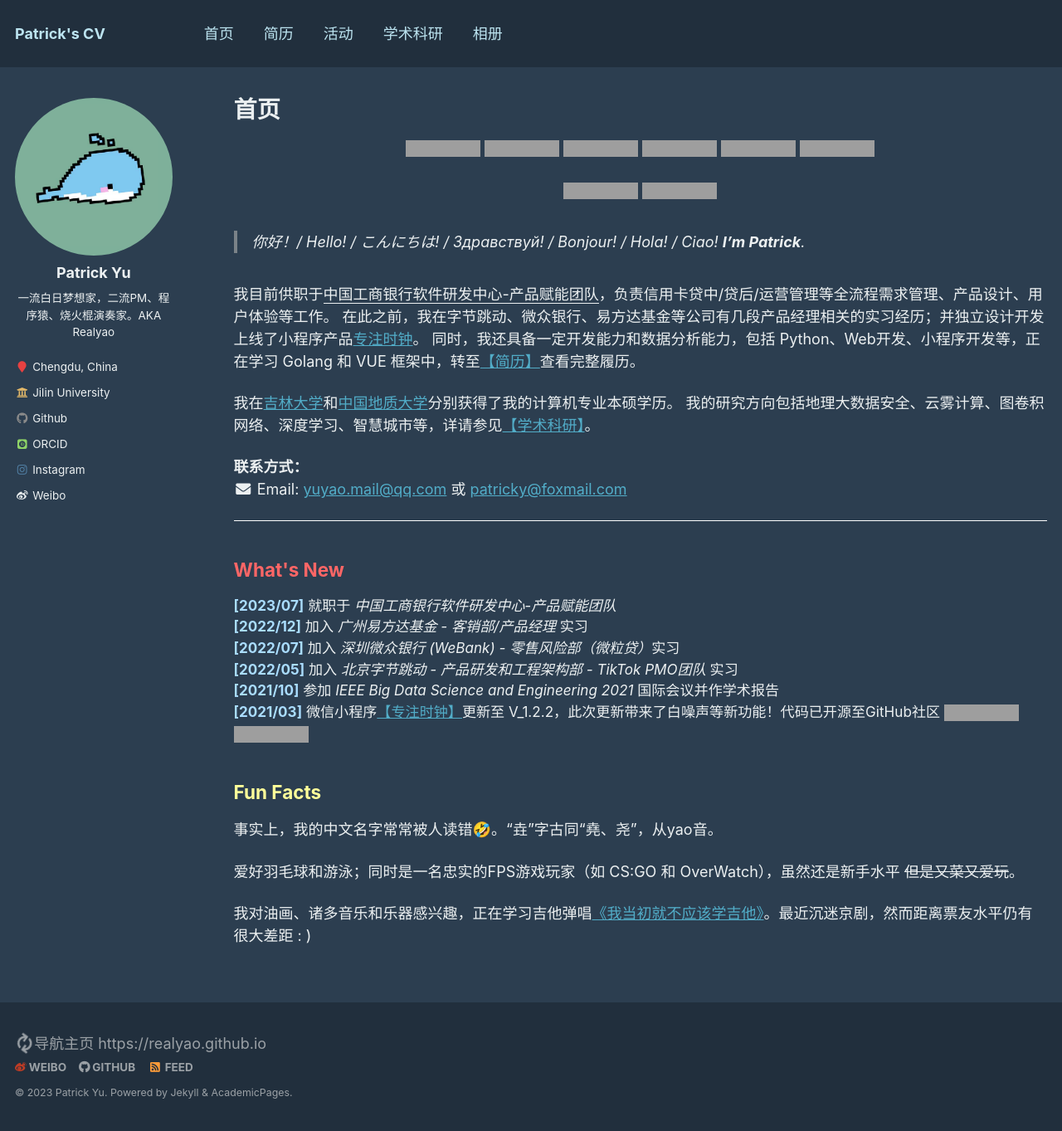
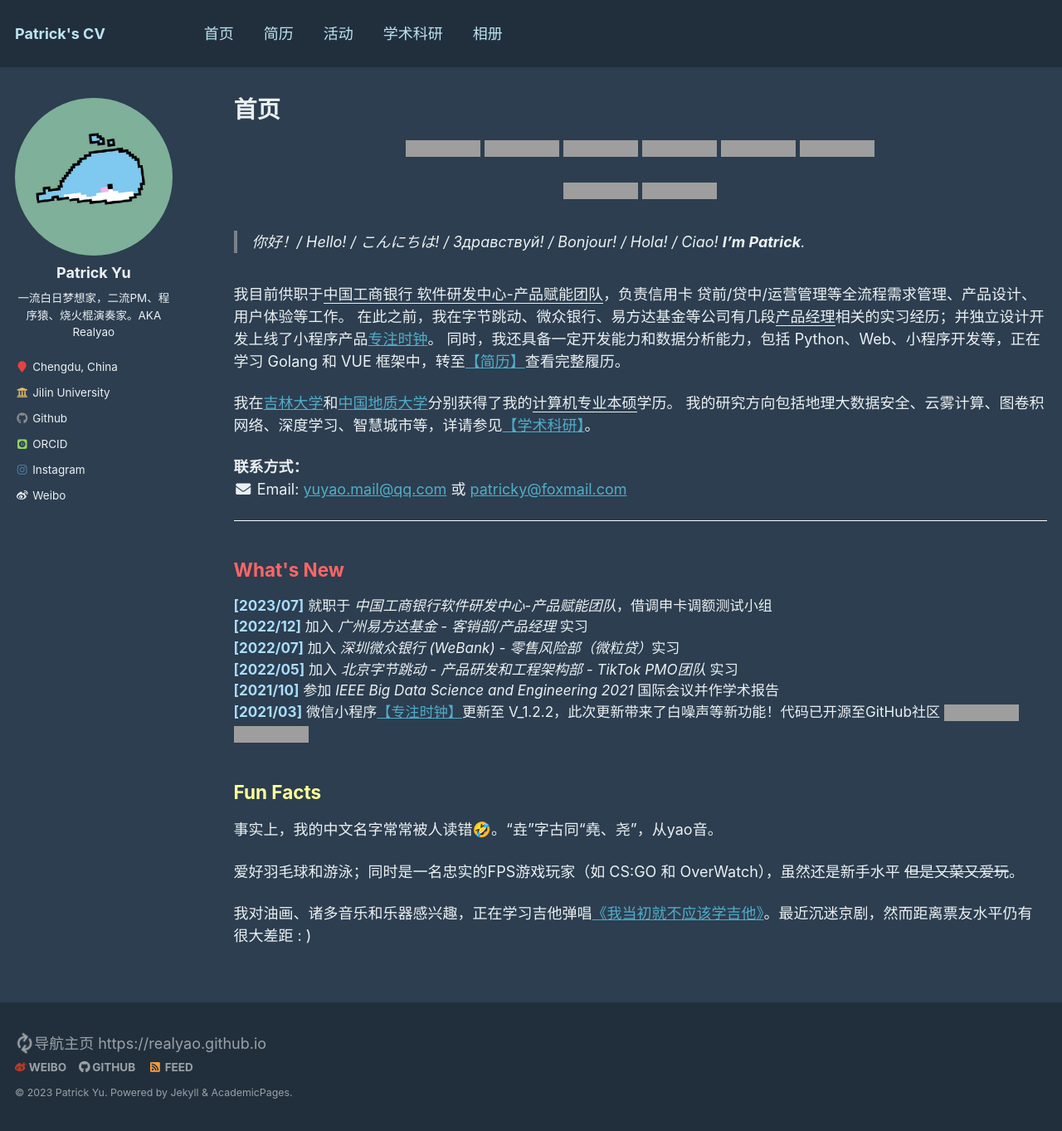
Before and after one commit to yuyaoCV/yuyaoCV.github.io, a Jekyll site: the page built from _pages/about.md, in a window 1280 px wide and 1363 px high, cut to the strip 0-1363 px from the top of the window. Shown: the whole strip at 83% size. Built offline with Jekyll 4.4.1, drawn with Linux system fonts in a browser that asks for light colours; some web fonts are replaced; grey boxes are pictures that could not be loaded.

Commit message:
Update about.md

```diff
--- a/_pages/about.md
+++ b/_pages/about.md
@@ -28,11 +28,11 @@
 <!-------------------->
 > 你好！/ Hello! / こんにちは! / Здравствуй! / Bonjour! / Hola! / Ciao!  **I'm Patrick**.
 
-我目前供职于<u>中国工商银行软件研发中心-产品赋能团队</u>，负责信用卡贷中/贷后/运营管理等全流程需求管理、产品设计、用户体验等工作。
-在此之前，我在字节跳动、微众银行、易方达基金等公司有几段产品经理相关的实习经历；并独立设计开发上线了小程序产品[专注时钟](https://realyao.github.io/foclock)。
-同时，我还具备一定开发能力和数据分析能力，包括 Python、Web开发、小程序开发等，正在学习 Golang 和 VUE 框架中，转至[【简历】](https://yuyaocv.github.io/cv/)查看完整履历。
+我目前供职于<u>中国工商银行 软件研发中心-产品赋能团队</u>，负责信用卡 贷前/贷中/运营管理等全流程需求管理、产品设计、用户体验等工作。
+在此之前，我在字节跳动、微众银行、易方达基金等公司有几段<u>产品经理</u>相关的实习经历；并独立设计开发上线了小程序产品[专注时钟](https://realyao.github.io/foclock)。
+同时，我还具备一定开发能力和数据分析能力，包括 Python、Web、小程序开发等，正在学习 Golang 和 VUE 框架中，转至[【简历】](https://yuyaocv.github.io/cv/)查看完整履历。
 
-我在[吉林大学](https://ccst.jlu.edu.cn/)和[中国地质大学](https://www.cug.edu.cn/)分别获得了我的计算机专业本硕学历。
+我在[吉林大学](https://ccst.jlu.edu.cn/)和[中国地质大学](https://www.cug.edu.cn/)分别获得了我的<u>计算机专业本硕</u>学历。
 我的研究方向包括地理大数据安全、云雾计算、图卷积网络、深度学习、智慧城市等，详请参见[【学术科研】](https://yuyaocv.github.io/publications/)。
 
 
@@ -46,7 +46,7 @@
 <h2 style="color: #ff6666;">What's New</h2>
 <div style="line-height: 1.5em; font-size: 0.95em">
   <p>
-  <b style="color: #adf;">[2023/07]</b> 就职于 <i>中国工商银行软件研发中心-产品赋能团队</i> <br>
+  <b style="color: #adf;">[2023/07]</b> 就职于 <i>中国工商银行软件研发中心-产品赋能团队</i>，借调申卡调额测试小组 <br>
   <b style="color: #adf;">[2022/12]</b> 加入 <i>广州易方达基金 - 客销部/产品经理 </i>实习 <br>
   <b style="color: #adf;">[2022/07]</b> 加入 <i>深圳微众银行 (WeBank) - 零售风险部（微粒贷）</i>实习 <br>
   <b style="color: #adf;">[2022/05]</b> 加入 <i>北京字节跳动 - 产品研发和工程架构部 - TikTok PMO团队 </i>实习 <br>
```
